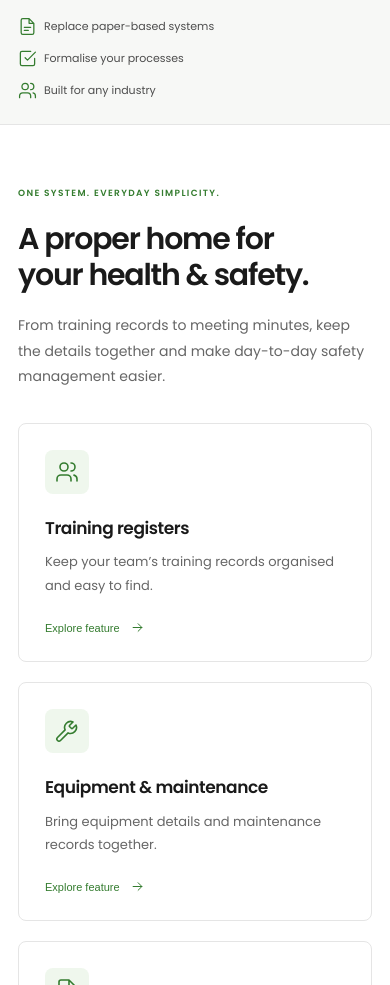
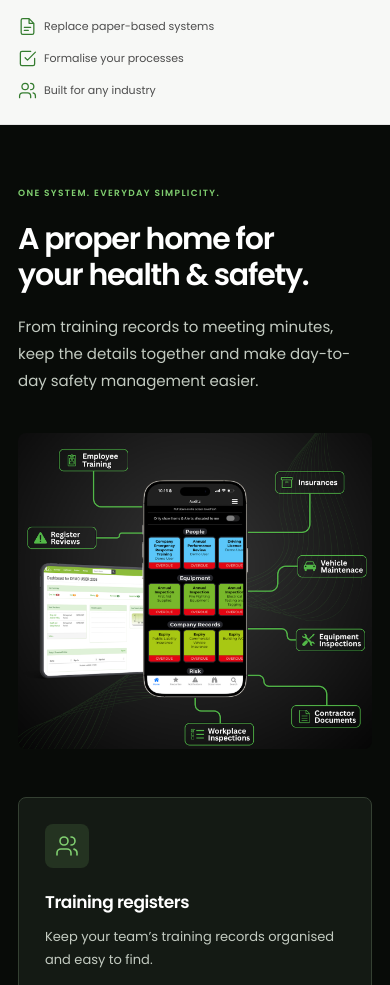
Before and after one commit to Stay-Safe-Auditz-Software-Limited/public-site, a Nuxt app in the folder src/Client/StaySafePublicSite/: page / in a window 390 px wide. Shown: the part 940-1925 px from the top of the page. Built offline with nearby package versions, Linux system fonts and the light colour scheme; a web font is replaced by a local one.

Commit message:
Style homepage features section dark with mobile and tablet graphic

```diff
--- a/src/Client/StaySafePublicSite/app/assets/css/main.css
+++ b/src/Client/StaySafePublicSite/app/assets/css/main.css
@@ -455,6 +455,55 @@ h1 > span {
 .card-link svg {
   width: 15px;
   height: 15px;
+}
+.home-features {
+  background: #080b08;
+  color: white;
+}
+.home-features-intro {
+  display: grid;
+  grid-template-columns: 1fr 1.1fr;
+  align-items: center;
+  gap: 48px;
+  margin-bottom: 48px;
+}
+.home-features-intro p:not(.eyebrow) {
+  max-width: 430px;
+}
+.home-features-graphic {
+  display: block;
+  width: 100%;
+  height: auto;
+  border-radius: 8px;
+}
+.home-features p {
+  color: #c3cbc1;
+}
+.home-features .eyebrow,
+.home-features .card-link {
+  color: #80cf70;
+}
+.home-features .feature-card {
+  background: #141a14;
+  border-color: #344032;
+}
+.home-features .feature-card:hover {
+  background: #1e2a1c;
+  border-color: #53b848;
+}
+.home-features .feature-icon {
+  background: #243321;
+  color: #80cf70;
+}
+@media (max-width: 800px) {
+  .home-features-intro {
+    grid-template-columns: 1fr;
+    gap: 24px;
+  }
+  .home-features-graphic {
+    max-width: 600px;
+    margin-inline: auto;
+  }
 }
 .process-section {
   background: #f7f8f6;
--- a/src/Client/StaySafePublicSite/app/pages/index.vue
+++ b/src/Client/StaySafePublicSite/app/pages/index.vue
@@ -76,8 +76,9 @@ useSeoMeta({
         </span>
       </div>
     </div>
-    <section class="section container">
-      <div class="section-heading heading-split">
+    <section class="home-features">
+      <div class="section container">
+        <div class="section-heading home-features-intro">
           <div>
             <p class="eyebrow">ONE SYSTEM. EVERYDAY SIMPLICITY.</p>
             <h2>
@@ -85,11 +86,19 @@ useSeoMeta({
               <br />
               your health & safety.
             </h2>
+            <p>
+              From training records to meeting minutes, keep the details together and make
+              day-to-day safety management easier.
+            </p>
           </div>
-        <p>
-          From training records to meeting minutes, keep the details together and make day-to-day
-          safety management easier.
-        </p>
+          <img
+            class="home-features-graphic"
+            src="/images/auditz-mobile-tablet.png"
+            alt="Auditz on phone and tablet, showing training, insurance, maintenance, equipment, contractor documents and workplace inspection records."
+            width="1246"
+            height="1112"
+            loading="lazy"
+          />
         </div>
         <div class="feature-grid">
           <NuxtLink
@@ -106,6 +115,7 @@ useSeoMeta({
               <SiteIcon name="arrow" />
             </span>
           </NuxtLink>
+        </div>
       </div>
     </section>
     <section class="process-section">
```
Also changed, not shown: src/Client/StaySafePublicSite/public/images/auditz-mobile-tablet.png (added). Lines whose indentation alone changed are shown as unchanged.
